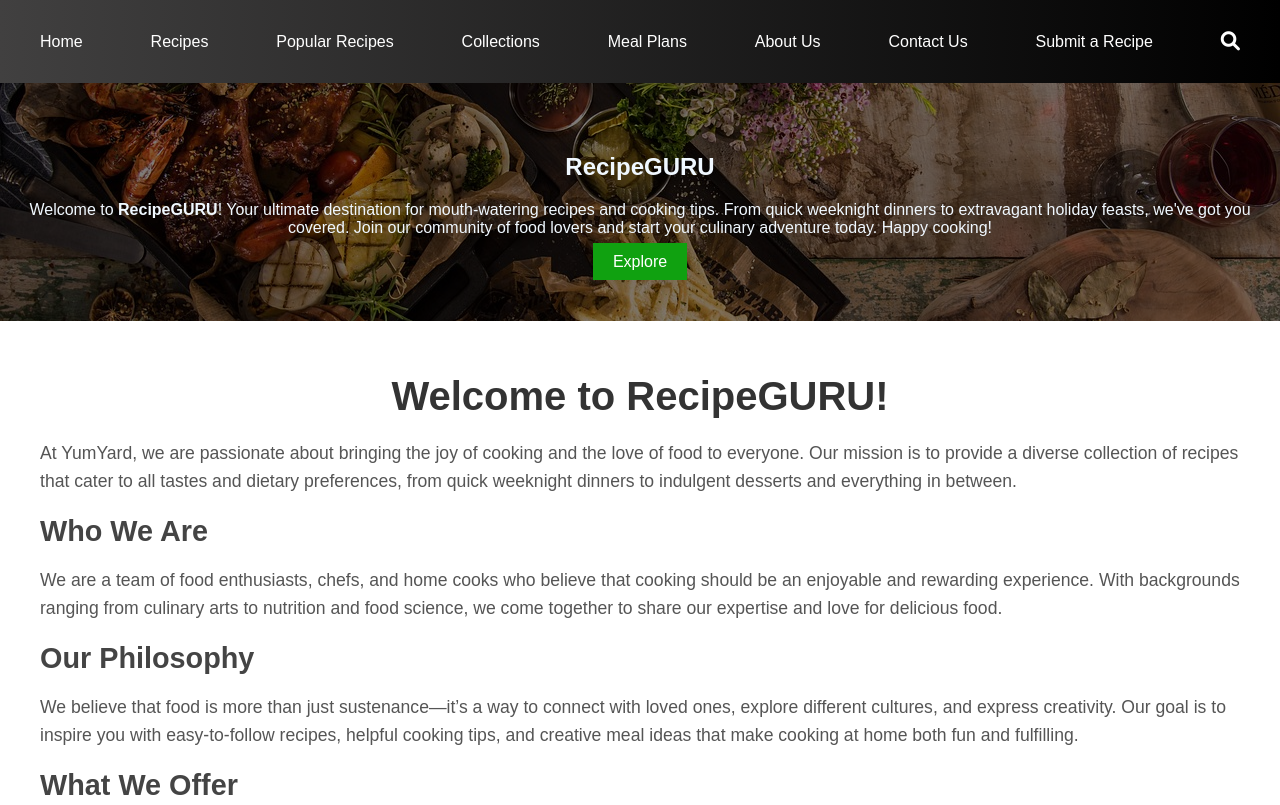
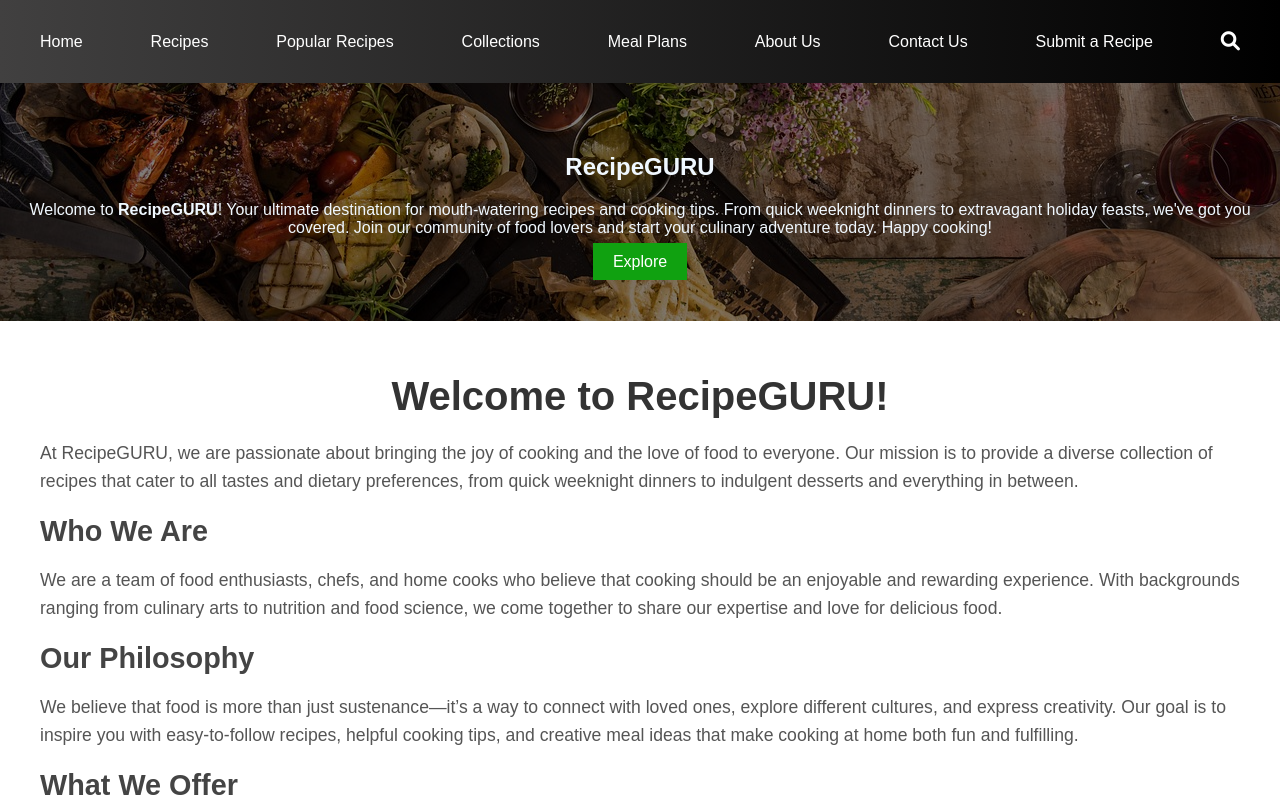
Before and after one commit to kelvinyambem4/CODSOFT, a plain HTML site: page TASK 1/index.html in a window 1280 px wide. Shown: the top 805 px of the page. Drawn offline with Linux system fonts and the light colour scheme.

Commit message:
index.html

```diff
--- a/TASK 1/index.html
+++ b/TASK 1/index.html
@@ -56,7 +56,7 @@
     </section>
     <div class="container">
         <h2>Welcome to RecipeGURU!</h2>
-        <p>At YumYard, we are passionate about bringing the joy of cooking and the love of food to everyone. Our mission is to provide a diverse collection of recipes that cater to all tastes and dietary preferences, from quick weeknight dinners to indulgent desserts and everything in between.</p>
+        <p>At RecipeGURU, we are passionate about bringing the joy of cooking and the love of food to everyone. Our mission is to provide a diverse collection of recipes that cater to all tastes and dietary preferences, from quick weeknight dinners to indulgent desserts and everything in between.</p>
 
         <h3>Who We Are</h3>
         <p>We are a team of food enthusiasts, chefs, and home cooks who believe that cooking should be an enjoyable and rewarding experience. With backgrounds ranging from culinary arts to nutrition and food science, we come together to share our expertise and love for delicious food.</p>
```
